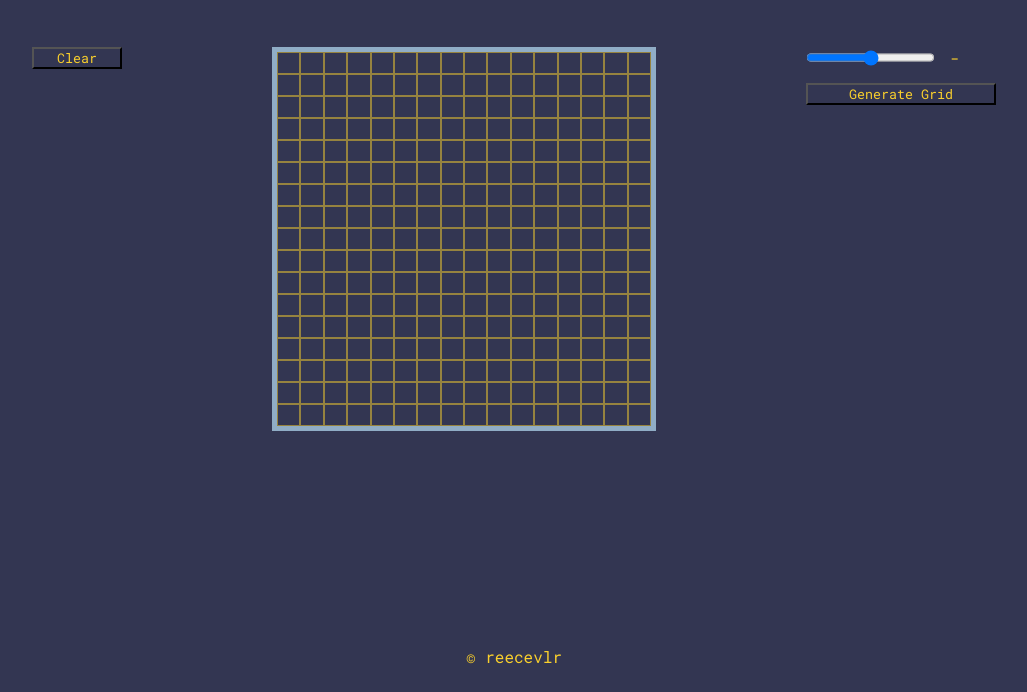
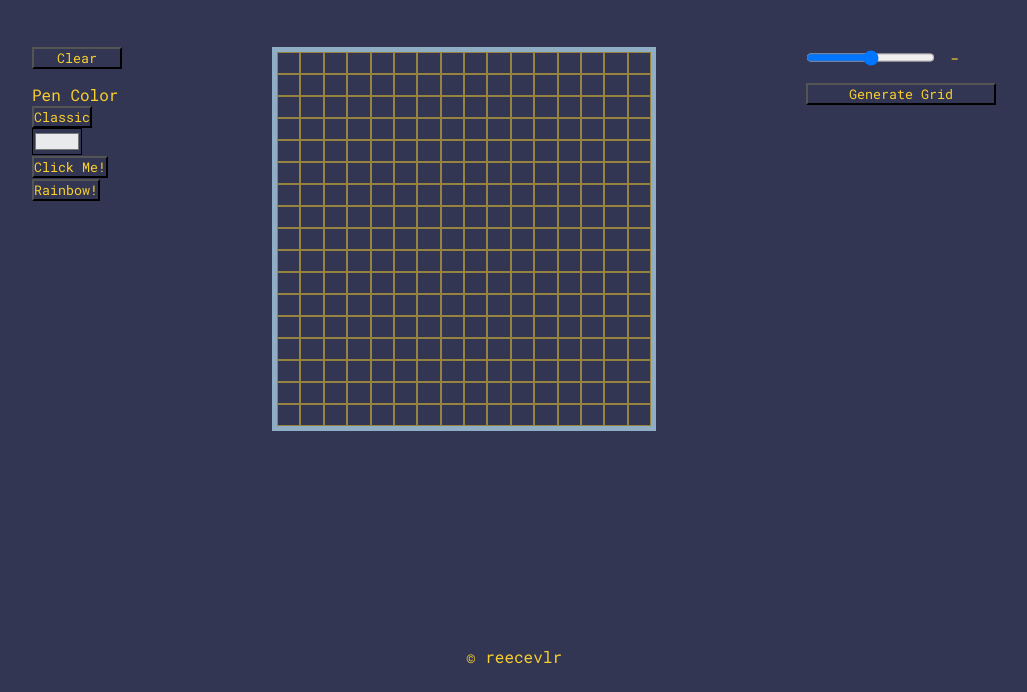
Before and after one commit to reecevlr/odin_etch-a-sketch, a plain HTML site: page index.html in a window 1280 px wide. Shown: the part 108-800 px from the top of the page, without its empty margins (126-1153 px from the left). Drawn offline with Linux system fonts and the light colour scheme; a web font is replaced by a local one.

Commit message:
Add div for color controls

```diff
--- a/index.html
+++ b/index.html
@@ -20,6 +20,15 @@
         <div class="container-main">
             <div class="settings-controls">
                 <button id="clr-btn" class="btn">Clear</button>
+                <div class="settings-controls-colors">
+                    <span>Pen Color</span>
+                    <button id="def-btn" class="btn" value="#e9eaec">Classic</button>
+                    <div class="settings-controls-in">
+                        <input id="color-in" type="color" value="#e9eaec" />
+                        <button id="color-btn" class="btn">Click Me!</button>
+                    </div>
+                    <button id="rbw-btn" class="btn">Rainbow!</button>
+                </div>
             </div>
 
             <div class="container-grid">
```
